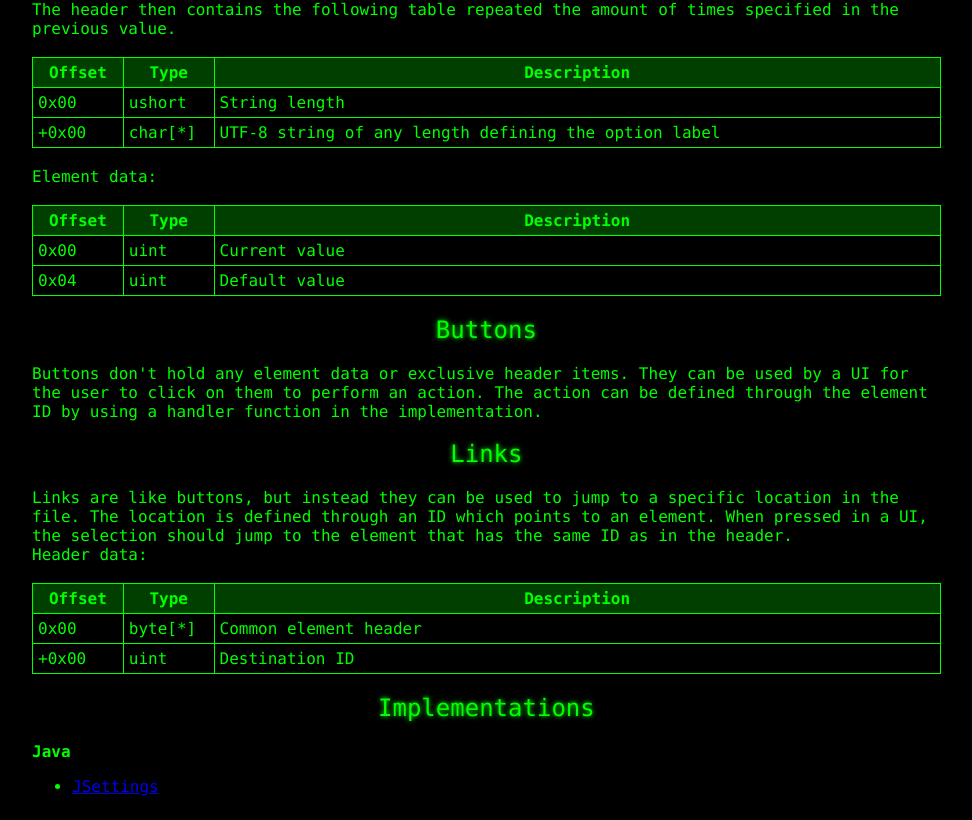
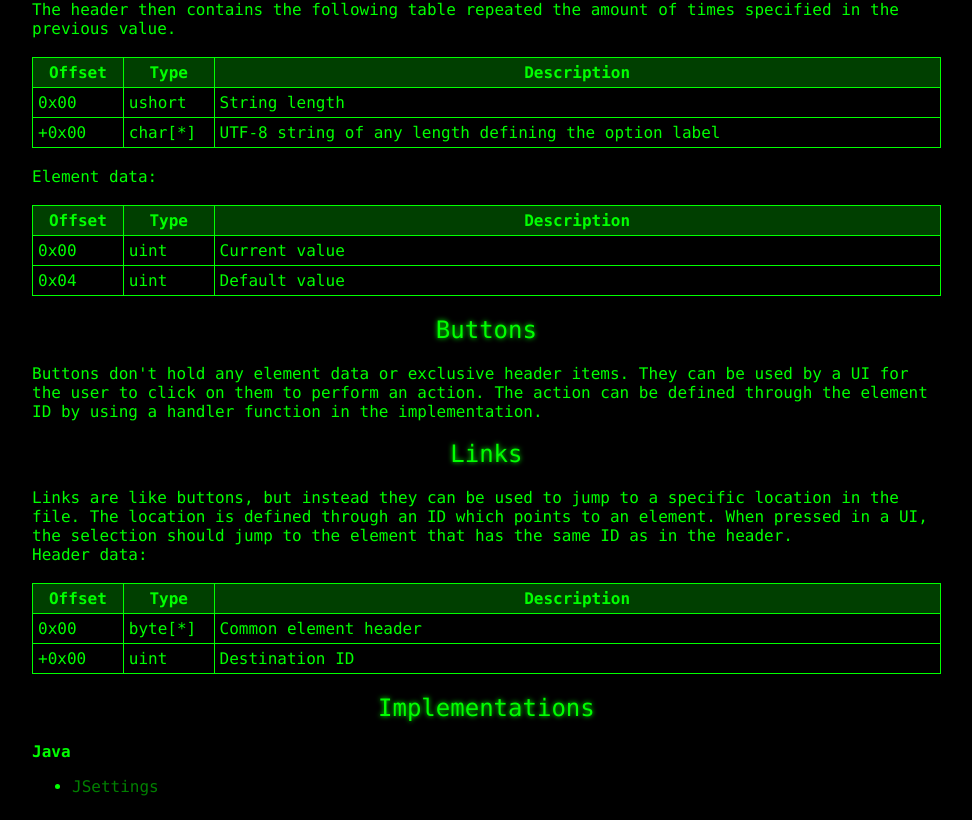
Before and after one commit to Dominicentek/SettingsFileFormatDocs, a plain HTML site: page index.html in a window 1280 px wide. Shown: the part 2564-3384 px from the top of the page, without its empty margins (40-1012 px from the left). Drawn offline with Linux system fonts and the light colour scheme.

Commit message:
Fix link tag style class

```diff
--- a/index.html
+++ b/index.html
@@ -296,7 +296,7 @@
             <h2 id="implementations">Implementations</h2>
             <b>Java</b>
             <ul>
-                <li><a href="https://github.com/Dominicentek/JSettings">JSettings</a></li>
+                <li><a class="button" href="https://github.com/Dominicentek/JSettings">JSettings</a></li>
             </ul>
         </div>
         <div style="grid-column: 3 / 4; grid-row: 1 / 2">
```
